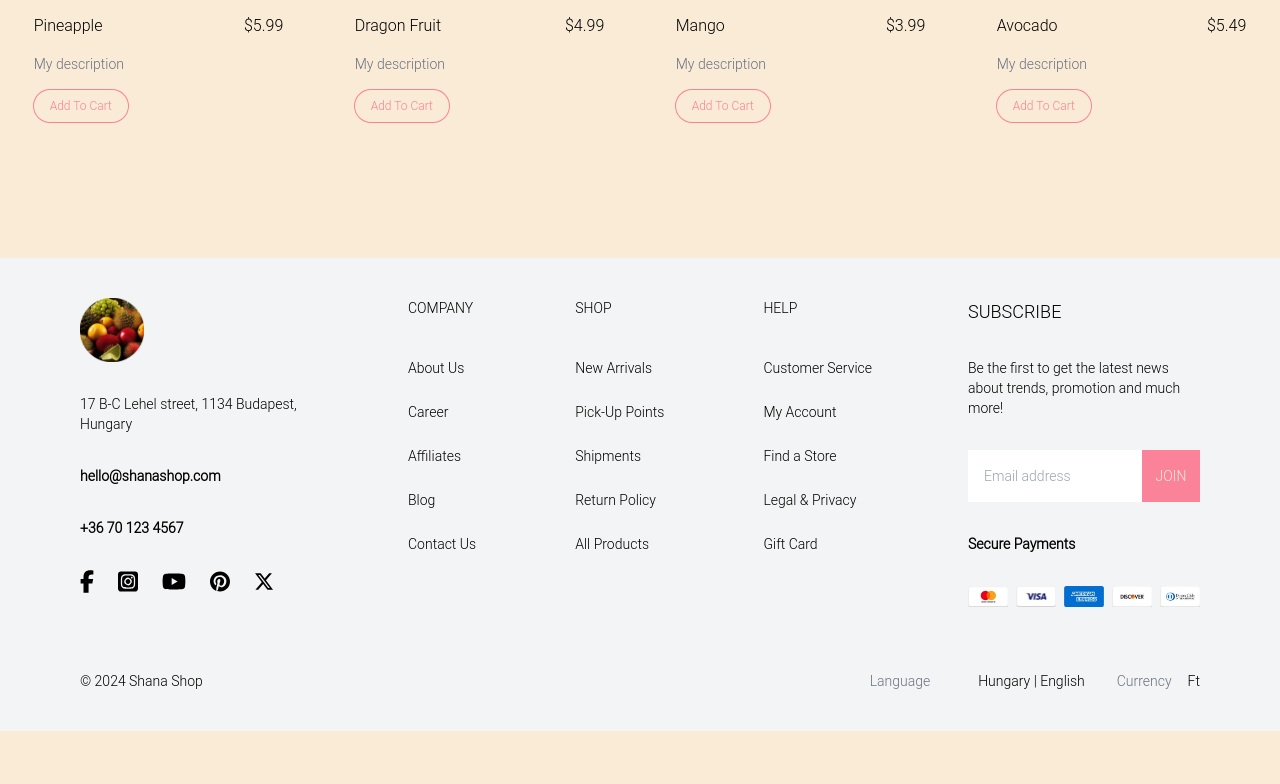
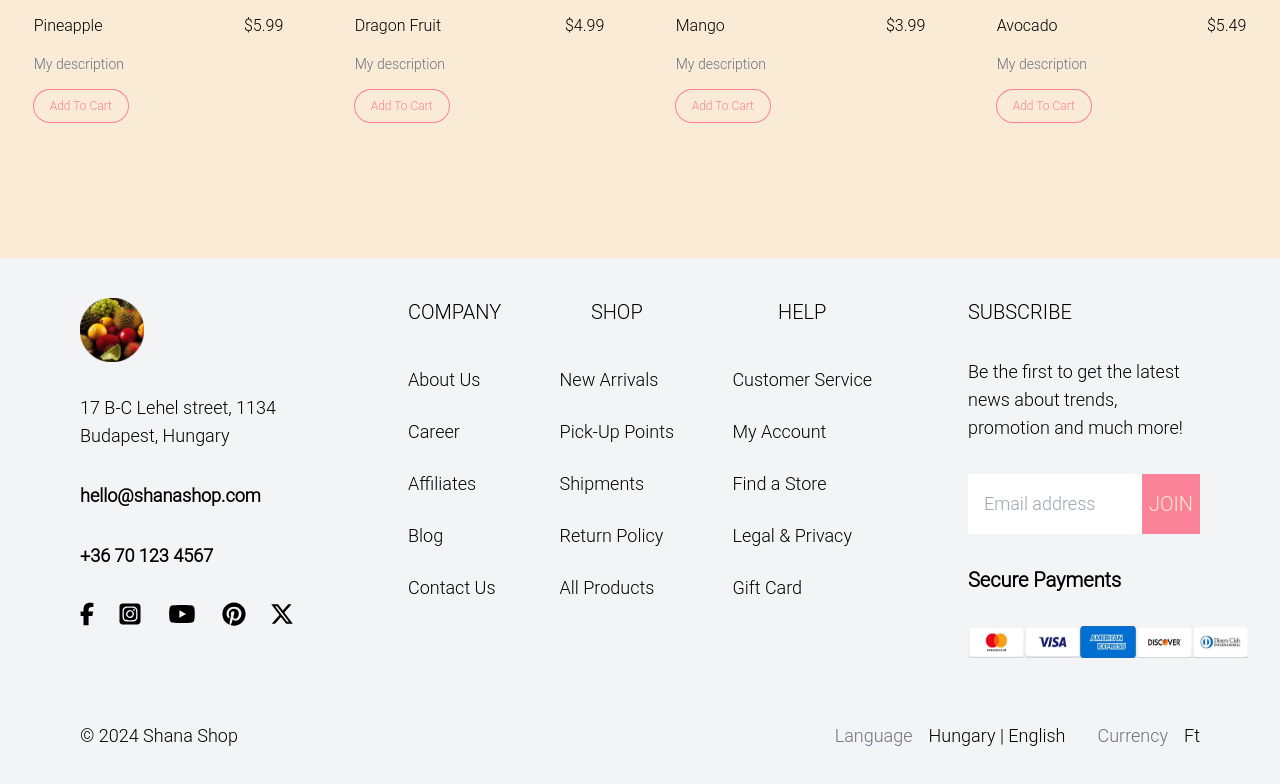
Before and after one commit to ShanaDart73/NextJS-Projects, a Next.js app: page /pages/e-commerce in a window 1280 px wide. Shown: the part 2614-3398 px from the top of the page. Before the commit the page ends 3345 px from the top, so only its background shows below. Built offline with nearby package versions, Linux system fonts and the light colour scheme.

Commit message:
changed menu slider and footer styyle

```diff
--- a/app/components/e-commerce/Footer.js
+++ b/app/components/e-commerce/Footer.js
@@ -7,60 +7,39 @@ const Footer = () => {
       <div className="flex flex-col md:flex-row justify-between gap-24">
         <div className="w-full md:w-1/2 lg:w-1/4 flex flex-col gap-8">
           <Link href="/">
-            <Image
+            <img
               src="/logo.svg"
-              width={40}
-              height={40}
               alt="logo"
-              priority={false}
-              className="lg:w-12 h-12 xl:w-16 h-16"
+              className="w-12 h-12 md:w-14 md:h-14 xl:w-16 xl:h-16"
             />
           </Link>
-          <p>17 B-C Lehel street, 1134 Budapest, Hungary</p>
-          <span className="font-semibold">hello@shanashop.com</span>
-          <span className="font-semibold">+36 70 123 4567</span>
+          <p className="text-lg">17 B-C Lehel street, 1134 Budapest, Hungary</p>
+          <span className="text-lg font-semibold">hello@shanashop.com</span>
+          <span className="text-lg font-semibold">+36 70 123 4567</span>
           <div className="flex gap-6">
-            <Image
+            <img
               src="/facebook.svg"
               alt=""
-              width={14}
-              height={14}
-              className="cursor-pointer"
+              className="w-3.5 h-6 cursor-pointer"
             />
-            <Image
+            <img
               src="/instagram.svg"
               alt=""
-              width={20}
-              height={20}
-              className="cursor-pointer"
+              className="w-6 h-6 cursor-pointer"
             />
-            <Image
-              src="/youtube.svg"
-              alt=""
-              width={24}
-              height={24}
-              className="cursor-pointer"
-            />
-            <Image
+            <img src="/youtube.svg" alt="" className="w-8 h-6 cursor-pointer" />
+            <img
               src="/pinterest.svg"
               alt=""
-              width={20}
-              height={20}
-              className="cursor-pointer"
+              className="w-6 h-6 cursor-pointer"
             />
-            <Image
-              src="/twitter.svg"
-              alt=""
-              width={20}
-              height={20}
-              className="cursor-pointer"
-            />
+            <img src="/twitter.svg" alt="" className="w-6 h-6 cursor-pointer" />
           </div>
         </div>
         <div className=" hidden lg:flex justify-between w-1/2">
           <div className="flex flex-col gap-10">
-            <h1 className="uppercase">Company</h1>
-            <div className="flex flex-col justify-between gap-6">
+            <h1 className="text-xl text-center uppercase">Company</h1>
+            <div className="flex flex-col justify-between gap-6 text-lg">
               <Link href="#">About Us</Link>
               <Link href="#">Career</Link>
               <Link href="#">Affiliates</Link>
@@ -69,8 +48,8 @@ const Footer = () => {
             </div>
           </div>
           <div className="flex flex-col gap-10">
-            <h1 className="uppercase">shop</h1>
-            <div className="flex flex-col justify-between gap-6">
+            <h1 className="text-xl text-center uppercase">shop</h1>
+            <div className="flex flex-col justify-between gap-6 text-lg">
               <Link href="#">New Arrivals</Link>
               <Link href="#">Pick-Up Points</Link>
               <Link href="#">Shipments</Link>
@@ -79,8 +58,8 @@ const Footer = () => {
             </div>
           </div>
           <div className="flex flex-col gap-10">
-            <h1 className="uppercase">help</h1>
-            <div className="flex flex-col justify-between gap-6">
+            <h1 className="text-xl text-center uppercase">help</h1>
+            <div className="flex flex-col justify-between gap-6 text-lg">
               <Link href="#">Customer Service</Link>
               <Link href="#">My Account</Link>
               <Link href="#">Find a Store</Link>
@@ -90,8 +69,8 @@ const Footer = () => {
           </div>
         </div>
         <div className="w-full md:w-1/2 lg:w-1/4 flex flex-col gap-8">
-          <h1 className="font-medium text-lg uppercase">subscribe</h1>
-          <p>
+          <h1 className="font-medium text-xl uppercase">subscribe</h1>
+          <p className="text-lg">
             Be the first to get the latest news about trends, promotion and much
             more!
           </p>
@@ -99,27 +78,46 @@ const Footer = () => {
             <input
               type="text"
               placeholder="Email address"
-              className="p-4 w-3/4"
+              className="p-4 w-3/4 text-lg"
             />
-            <button className="w-1/4 bg-shana text-dart uppercase">join</button>
+            <button className="w-1/4 bg-shana text-dart uppercase text-xl">
+              join
+            </button>
           </div>
-          <span className="font-semibold">Secure Payments</span>
+          <span className="font-semibold text-xl">Secure Payments</span>
           <div className=" flex justify-between">
-            <Image src="/mastercard.png" alt="" width={40} height={20} />
-            <Image src="/visa.png" alt="" width={40} height={20} />
-            <Image src="/americaexpress.png" alt="" width={40} height={20} />
-            <Image src="/discover.png" alt="" width={40} height={20} />
-            <Image src="/dinersclub.png" alt="" width={40} height={20} />
+            <img
+              className="w-14 h-8 lg:w-10 xl:w-14"
+              src="/mastercard.png"
+              alt=""
+            />
+            <img className="w-14 h-8 lg:w-10 xl:w-14" src="/visa.png" alt="" />
+            <img
+              className="w-14 h-8 lg:w-10 xl:w-14"
+              src="/americaexpress.png"
+              alt=""
+            />
+            <img
+              className="w-14 h-8 lg:w-10 xl:w-14"
+              src="/discover.png"
+              alt=""
+            />
+            <img
+              className="w-14 h-8 lg:w-10 xl:w-14"
+              src="/dinersclub.png"
+              alt=""
+            />
           </div>
         </div>
       </div>
       <div className="flex flex-col md:flex-row items-center justify-between gap-8 mt-16">
-        <div className="">&copy; 2024 Shana Shop</div>
+        <div className="text-lg">&copy; 2024 Shana Shop</div>
         <div className="flex flex-col gap-8 md:flex-row">
-          <div className=""></div>
-          <span className="text-gray-500 mr-4">Language</span>
-          <span className="font-medium">Hungary | English</span>
-          <div className="">
+          <div className="flex text-lg">
+            <span className="text-gray-500 mr-4">Language</span>
+            <span className="font-medium">Hungary | English</span>
+          </div>
+          <div className="flex text-lg">
             <span className="text-gray-500 mr-4">Currency</span>
             <span className="font-medium">Ft</span>
           </div>
--- a/app/components/e-commerce/Menu.js
+++ b/app/components/e-commerce/Menu.js
@@ -8,7 +8,9 @@ const Menu = () => {
   const [open, setOpen] = useState(false);
 
   return (
-    <div className="">
+    <div className="relative">
+      {!open ? (
+        <div>
           <Image
             src="/menu.svg"
             alt=""
@@ -17,10 +19,20 @@ const Menu = () => {
             className="cursor-pointer"
             onClick={() => setOpen((menu) => !menu)}
           />
-      {open && (
+        </div>
+      ) : (
+        <button
+          className="fixed top-4 right-4 w-6 fill-current"
+          onClick={() => setOpen((menu) => !menu)}
+        >
+          <svg xmlns="http://www.w3.org/2000/svg" viewBox="0 0 384 512">
+            <path d="M342.6 150.6c12.5-12.5 12.5-32.8 0-45.3s-32.8-12.5-45.3 0L192 210.7 86.6 105.4c-12.5-12.5-32.8-12.5-45.3 0s-12.5 32.8 0 45.3L146.7 256 41.4 361.4c-12.5 12.5-12.5 32.8 0 45.3s32.8 12.5 45.3 0L192 301.3 297.4 406.6c12.5 12.5 32.8 12.5 45.3 0s12.5-32.8 0-45.3L237.3 256 342.6 150.6z" />
+          </svg>
+        </button>
+      )}
       <div
-          className="absolute bg-black text-dart left-0 top-20 w-full h-[calc(100vh-80px)]
-            flex flex-col items-center justify-start pt-8 gap-8 text-2xl z-20"
+        className={`fixed bg-black text-dart left-0 top-16 w-full h-[calc(100vh-80px)]
+              flex flex-col items-center justify-start pt-8 gap-8 text-2xl z-20 ${open ? "translate-x-0" : "translate-x-full"} ease-in-out duration-1000`}
       >
         <Link href="/">Home</Link>
         <Link href="/">Shop</Link>
@@ -30,7 +42,6 @@ const Menu = () => {
         <Link href="/">Logout</Link>
         <Link href="/">Cart</Link>
       </div>
-      )}
     </div>
   );
 };
```
Lines whose indentation alone changed are shown as unchanged.
